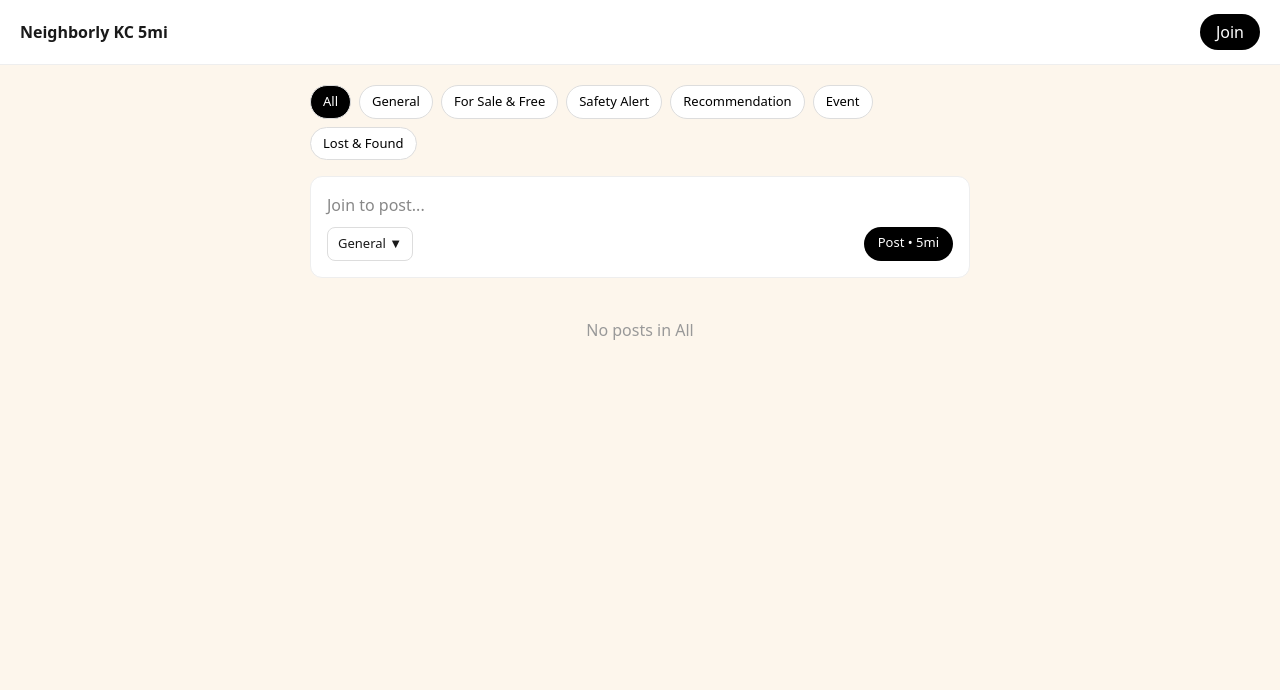
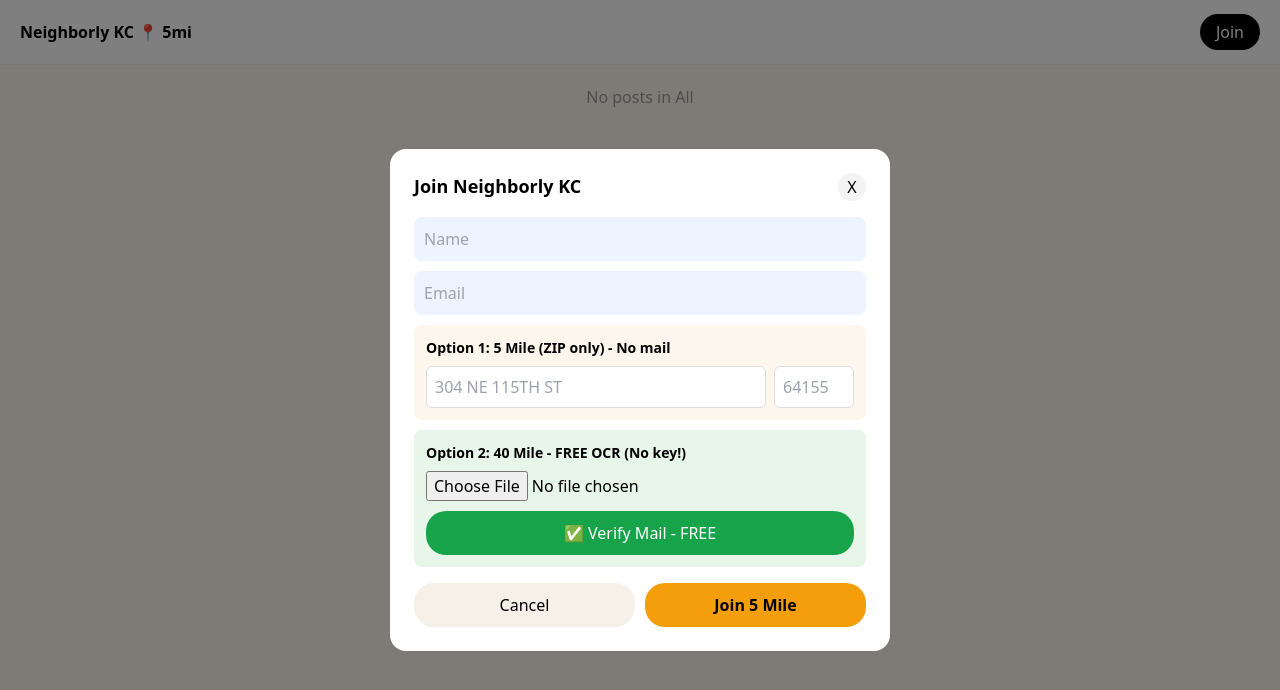
Before and after one commit to incredibean-hash/neighborly-kc, a Next.js app: page / in a window 1280 px wide. Both pictures are taken after a click on the button "Join". Shown: the top 690 px of the page. Built offline with nearby package versions, Linux system fonts and the light colour scheme.

Commit message:
Update page.tsx

```diff
--- a/app/page.tsx
+++ b/app/page.tsx
@@ -1,30 +1,61 @@
+"use client";
+import { useState } from "react";
+
 export const dynamic = 'force-dynamic';
 
 export default function Page() {
+  const [showJoin, setShowJoin] = useState(false);
+
   return (
-    <div style={{ minHeight: "100vh", background: "#fdf6ec", color: "#1a1a1a" }}>
+    <div style={{ minHeight: "100vh", background: "#fdf6ec" }}>
+      {/* Header */}
       <div style={{ background: "white", padding: "14px 20px", display: "flex", justifyContent: "space-between", alignItems: "center", borderBottom: "1px solid #eee" }}>
-        <div style={{ fontWeight: 600 }}>Neighborly KC 5mi</div>
-        <button style={{ background: "black", color: "white", padding: "6px 16px", borderRadius: "20px" }}>Join</button>
+        <div style={{ fontWeight: 700 }}>Neighborly KC 📍 5mi</div>
+        <button
+          onClick={() => setShowJoin(true)}
+          style={{ background: "black", color: "white", padding: "6px 16px", borderRadius: "20px", cursor: "pointer" }}
+        >
+          Join
+        </button>
       </div>
 
-      <div style={{ maxWidth: "700px", margin: "0 auto", padding: "20px" }}>
-        <div style={{ display: "flex", gap: "8px", flexWrap: "wrap", marginBottom: "16px" }}>
-          {["All","General","For Sale & Free","Safety Alert","Recommendation","Event","Lost & Found"].map(t => (
-            <div key={t} style={{ background: t==="All" ? "black" : "white", color: t==="All" ? "white" : "black", padding: "6px 12px", borderRadius: "20px", fontSize: "13px", border: "1px solid #ddd" }}>{t}</div>
-          ))}
-        </div>
+      <div style={{ maxWidth: "700px", margin: "0 auto", padding: "20px", textAlign: "center", color: "#999" }}>
+        No posts in All
+      </div>
 
-        <div style={{ background: "white", borderRadius: "12px", padding: "16px", border: "1px solid #eee" }}>
-          <div style={{ color: "#888", marginBottom: "10px" }}>Join to post...</div>
-          <div style={{ display: "flex", justifyContent: "space-between" }}>
-            <div style={{ fontSize: "13px", border: "1px solid #ddd", padding: "6px 10px", borderRadius: "8px" }}>General ▼</div>
-            <div style={{ background: "black", color: "white", padding: "6px 14px", borderRadius: "20px", fontSize: "13px" }}>Post • 5mi</div>
+      {/* Join Modal - only shows when you click Join */}
+      {showJoin && (
+        <div style={{ position: "fixed", inset: 0, background: "rgba(0,0,0,0.5)", display: "flex", alignItems: "center", justifyContent: "center", zIndex: 50 }}>
+          <div style={{ background: "white", borderRadius: "16px", padding: "24px", width: "90%", maxWidth: "500px", maxHeight: "90vh", overflow: "auto" }}>
+            <div style={{ display: "flex", justifyContent: "space-between", marginBottom: "16px" }}>
+              <h2 style={{ fontWeight: 700, fontSize: "18px" }}>Join Neighborly KC</h2>
+              <button onClick={() => setShowJoin(false)} style={{ background: "#f3f3f3", borderRadius: "50%", width: "28px", height: "28px" }}>X</button>
+            </div>
+
+            <input placeholder="Name" style={{ width: "100%", background: "#eef4ff", padding: "10px", borderRadius: "8px", marginBottom: "10px" }} />
+            <input placeholder="Email" style={{ width: "100%", background: "#eef4ff", padding: "10px", borderRadius: "8px", marginBottom: "10px" }} />
+
+            <div style={{ background: "#fdf6ec", padding: "12px", borderRadius: "8px", marginBottom: "10px" }}>
+              <div style={{ fontWeight: 600, fontSize: "14px" }}>Option 1: 5 Mile (ZIP only) - No mail</div>
+              <div style={{ display: "flex", gap: "8px", marginTop: "8px" }}>
+                <input placeholder="304 NE 115TH ST" style={{ flex: 1, padding: "8px", borderRadius: "6px", border: "1px solid #ddd" }} />
+                <input placeholder="64155" style={{ width: "80px", padding: "8px", borderRadius: "6px", border: "1px solid #ddd" }} />
+              </div>
+            </div>
+
+            <div style={{ background: "#e8f5e9", padding: "12px", borderRadius: "8px" }}>
+              <div style={{ fontWeight: 600, fontSize: "14px" }}>Option 2: 40 Mile - FREE OCR (No key!)</div>
+              <input type="file" style={{ marginTop: "8px" }} />
+              <button style={{ width: "100%", background: "#16a34a", color: "white", padding: "10px", borderRadius: "20px", marginTop: "10px" }}>✅ Verify Mail - FREE</button>
+            </div>
+
+            <div style={{ display: "flex", gap: "10px", marginTop: "16px" }}>
+              <button onClick={() => setShowJoin(false)} style={{ flex: 1, padding: "10px", borderRadius: "20px", background: "#f5f0e8" }}>Cancel</button>
+              <button style={{ flex: 1, padding: "10px", borderRadius: "20px", background: "#f59e0b", fontWeight: 600 }}>Join 5 Mile</button>
+            </div>
           </div>
         </div>
-
-        <div style={{ textAlign: "center", color: "#999", marginTop: "40px" }}>No posts in All</div>
-      </div>
+      )}
     </div>
   );
 }
```
